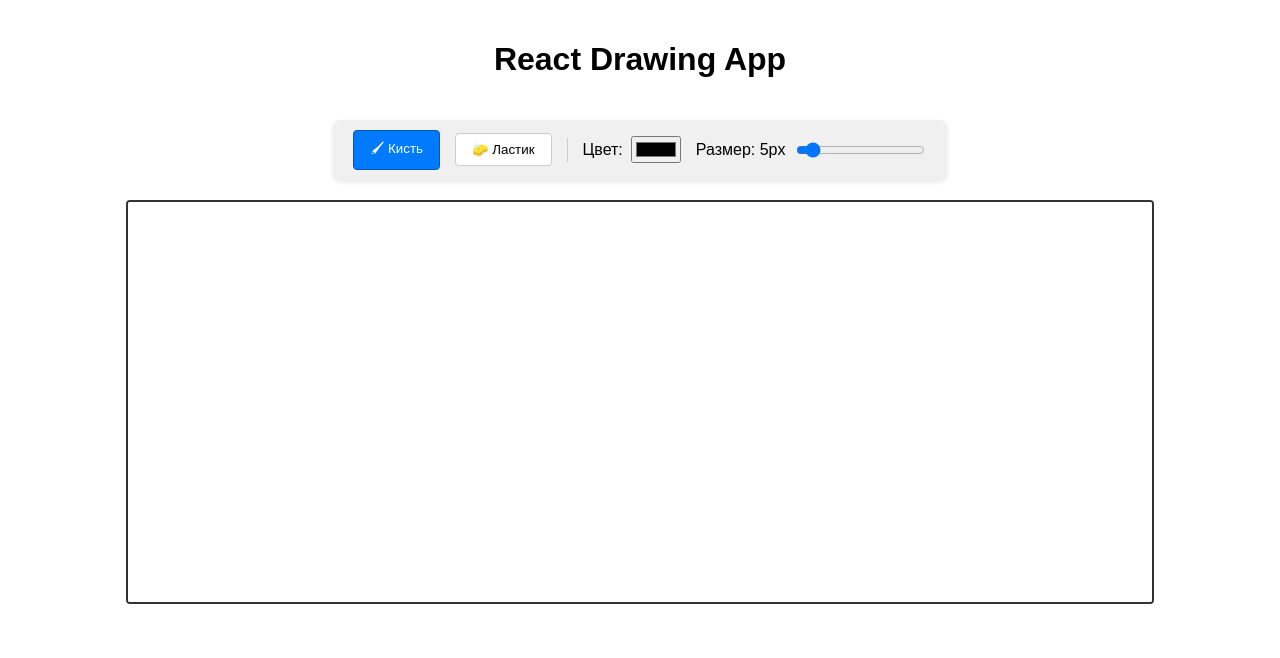
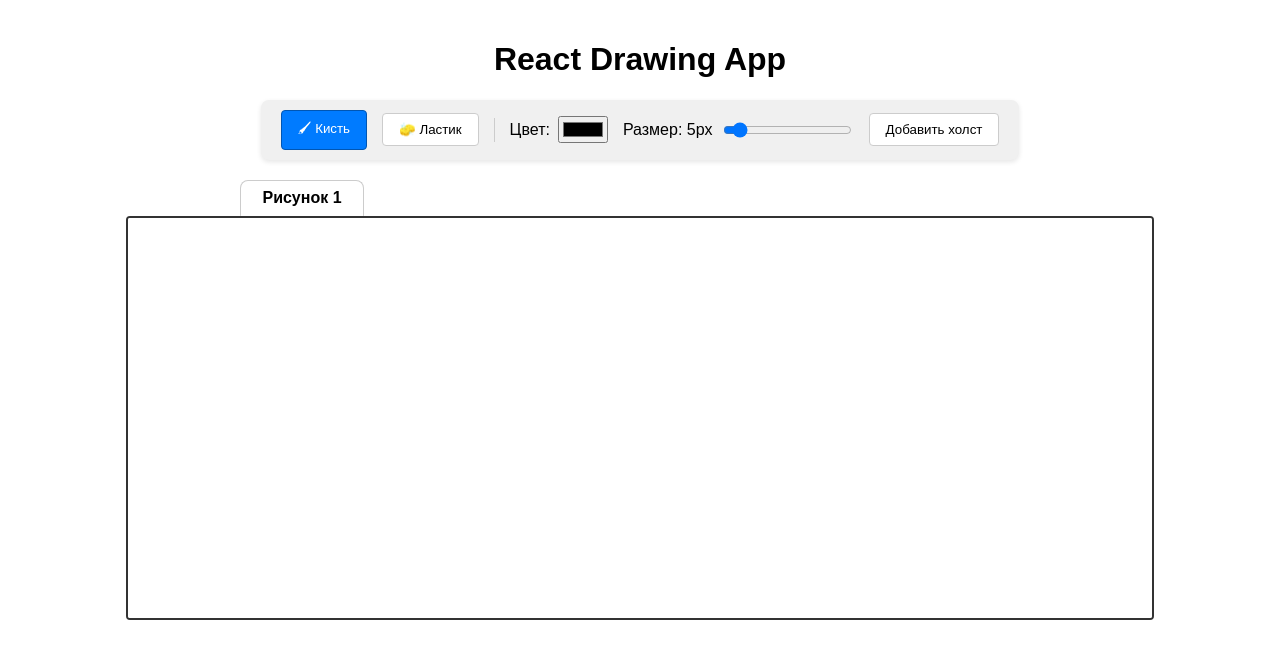
Before and after one commit to Z-Den/web-paint, a React (Create React App) app: page / in a window 1280 px wide. Shown: the top 658 px of the page. Built offline with nearby package versions, Linux system fonts and the light colour scheme.

Commit message:
multiple tabs

```diff
--- a/src/App.js
+++ b/src/App.js
@@ -1,13 +1,26 @@
 import React, { useState } from 'react';
 import CanvasBoard from './components/CanvasBoard';
 import Toolbar from './components/Toolbar';
+import Tabs from "./components/Tabs";
 import './App.css';
 import './style/style.css';
 
+
 function App() {
+
     const [selectedTool, setTool] = useState('brush'); // 'brush' или 'eraser'
     const [selectedColor, setColor] = useState('#000000');
     const [brushSize, setBrushSize] = useState(5);
+    const [canvases, setCanvases] = useState(
+      [{id: 1, name: 'Рисунок 1'}]
+    );
+    const [activeCanvasId, setActiveCanvasId] = useState(1);
+
+    const addCanvas = () => {
+        const newCanvasId = canvases.length + 1;
+        setCanvases([...canvases, {id: newCanvasId, name: 'Рисунок ' + newCanvasId}]);
+        setActiveCanvasId(newCanvasId);
+    }
 
     return (
         <div className="app-container">
@@ -20,14 +33,31 @@ function App() {
                 setColor={setColor}
                 brushSize={brushSize}
                 setBrushSize={setBrushSize}
+                onAddCanvas={addCanvas}
             />
 
+            <Tabs
+                canvases={canvases}
+                activeCanvasId={activeCanvasId}
+                setActiveCanvasId={setActiveCanvasId}
+            />
+
+            {/* Рендерим все канвасы, но скрываем неактивные */}
+            <div className="canvases-area">
+                {canvases.map(canvas => (
+                    <div
+                        key={canvas.id}
+                        style={{ display: activeCanvasId === canvas.id ? 'block' : 'none' }}
+                    >
                         <CanvasBoard
                             selectedTool={selectedTool}
                             selectedColor={selectedColor}
                             brushSize={brushSize}
                         />
                     </div>
+                ))}
+            </div>
+        </div>
     );
 }
 
--- /dev/null
+++ b/src/components/Tabs.jsx
@@ -0,0 +1,21 @@
+import React from "react";
+
+
+const Tabs = ({canvases, activeCanvasId, setActiveCanvasId}) => {
+    return (
+        <div className="tabs">
+            {canvases.map(canvas => (
+                <div
+                    key={canvas.id}
+                    className={`tab ${activeCanvasId === canvas.id ? 'active' : ''}`}
+                    onClick={() => setActiveCanvasId(canvas.id)}
+                >
+                    {canvas.name}
+                </div>
+            ))}
+        </div>
+    )
+}
+
+
+export default Tabs;
--- a/src/components/Toolbar.jsx
+++ b/src/components/Toolbar.jsx
@@ -1,12 +1,13 @@
 import React from 'react';
 
 const Toolbar = ({
-                     selectedTool,
-                     setTool,
-                     selectedColor,
-                     setColor,
-                     brushSize,
-                     setBrushSize
+                    selectedTool,
+                    setTool,
+                    selectedColor,
+                    setColor,
+                    brushSize,
+                    setBrushSize,
+                    onAddCanvas,
                  }) => {
     return (
         <div className="toolbar">
@@ -49,6 +50,8 @@ const Toolbar = ({
                     onChange={(e) => setBrushSize(Number(e.target.value))}
                 />
             </div>
+
+            <button className="tool-btn" onClick={onAddCanvas}>Добавить холст</button>
         </div>
     );
 };
--- a/src/style/style.css
+++ b/src/style/style.css
@@ -2,7 +2,6 @@
     display: flex;
     flex-direction: column;
     align-items: center;
-    gap: 20px;
     padding: 20px;
     font-family: sans-serif;
 }
@@ -12,6 +11,7 @@
     gap: 15px;
     align-items: center;
     padding: 10px 20px;
+    margin-bottom: 20px;
     background-color: #f0f0f0;
     border-radius: 8px;
     box-shadow: 0 2px 5px rgba(0,0,0,0.1);
@@ -38,6 +38,36 @@
     background: #ccc;
 }
 
+.tabs {
+    display: flex;
+    gap: 5px;
+    width: 100%;
+    max-width: 800px;
+    overflow-x: scroll;
+    overflow-y: hidden;
+}
+
+.tabs::-webkit-scrollbar {
+    display: none;
+}
+
+.tab {
+    min-width: 90px;
+    text-align: center;
+    padding: 8px 16px;
+    background: #e0e0e0;
+    border: 1px solid #ccc;
+    border-bottom: none;
+    border-radius: 8px 8px 0 0;
+}
+
+.tab.active {
+    background: #fff;
+    font-weight: bold;
+    border-bottom: 2px solid white;
+    margin-bottom: -1px;
+}
+
 canvas {
     border: 2px solid #333;
     border-radius: 4px;
```
Lines whose indentation alone changed are shown as unchanged.
